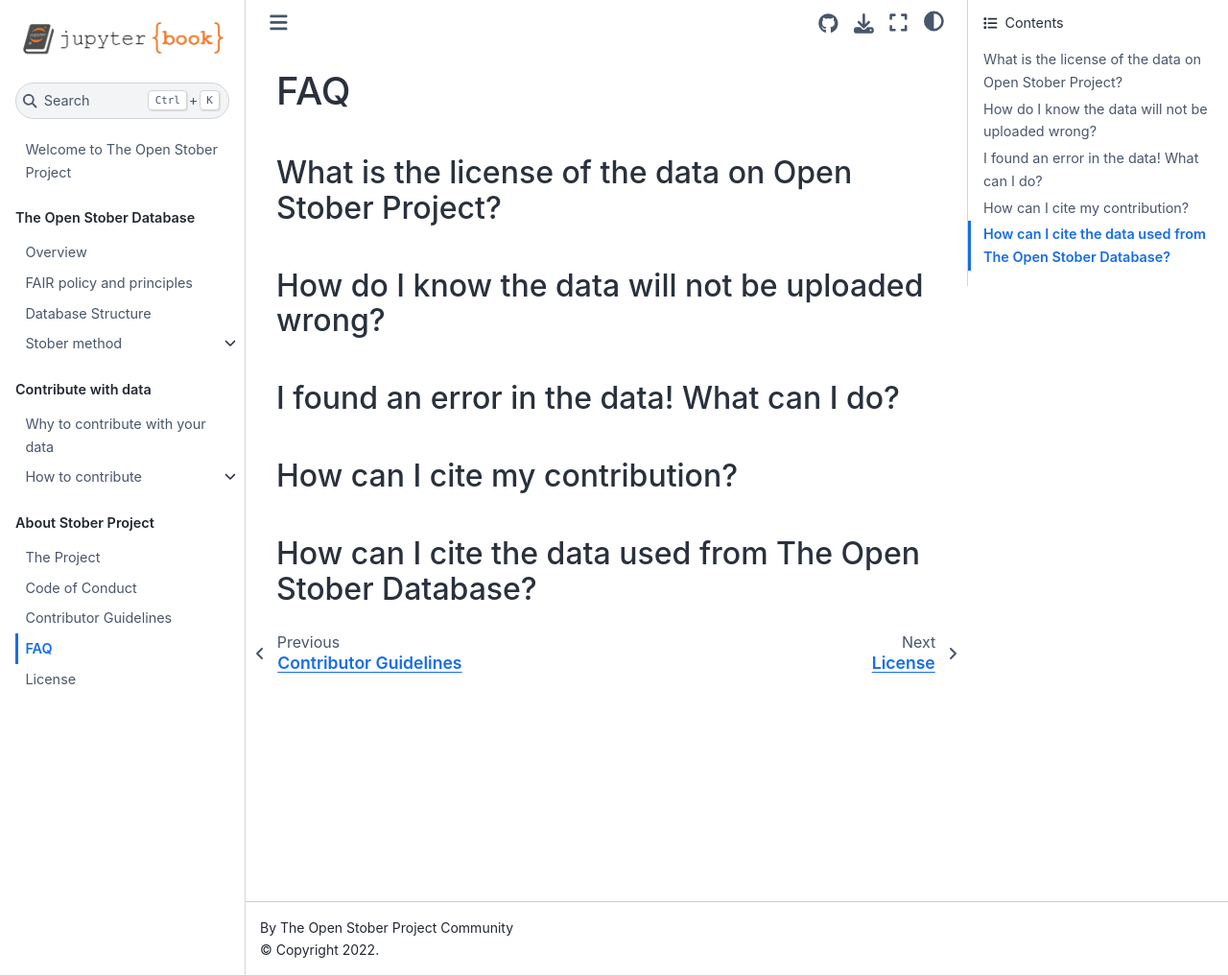
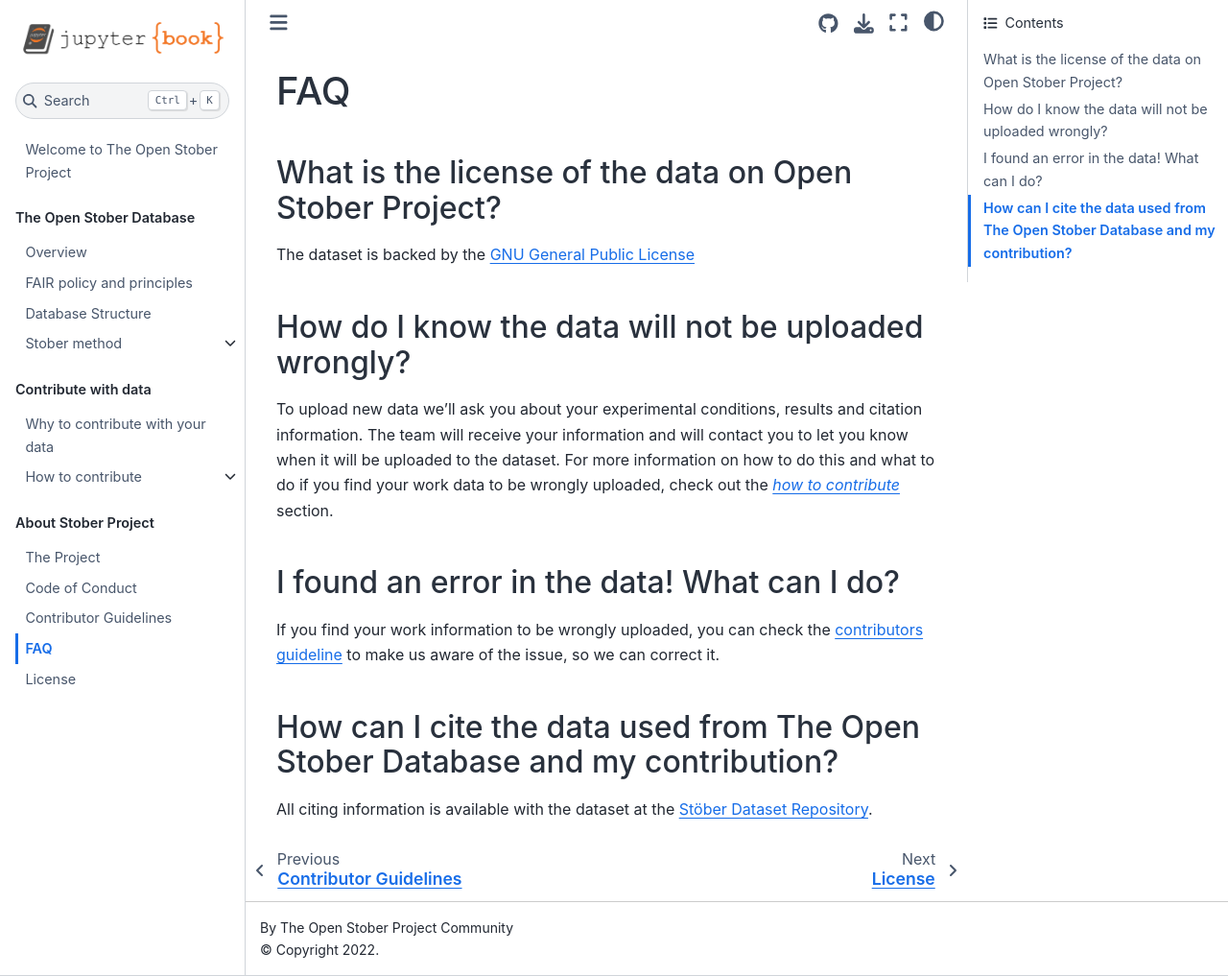
Before and after one commit to open-nanosystems/open-stober-project, a Jupyter Book: the page built from docs/about/FAQs.md, in a window 1280 px wide and 1017 px high. Shown: the whole window at 96% size. Built offline with Jupyter Book 1.0.4 settings and Sphinx 7.4.7 and the Sphinx Book theme 1.1.4, drawn with Linux system fonts in a browser that asks for light colours.

Commit message:
Update FAQs.md

```diff
--- a/docs/about/FAQs.md
+++ b/docs/about/FAQs.md
@@ -1,11 +1,14 @@
 # FAQ
 
 ### What is the license of the data on Open Stober Project?
+The dataset is backed by the [GNU General Public License](https://open-nanosystems.github.io/open-stober-project/about/License.html)
 
-### How do I know the data will not be uploaded wrong?
+### How do I know the data will not be uploaded wrongly?
+To upload new data we’ll ask you about your experimental conditions, results and citation information. The team will receive your information and will contact you to let you know when it will be uploaded to the dataset. For more information on how to do this and what to do if you find your work data to be wrongly uploaded, check out the [*how to contribute*](https://open-nanosystems.github.io/open-stober-project/contribute/how.html) section.
 
 ### I found an error in the data! What can I do?
+If you find your work information to be wrongly uploaded, you can check the [contributors guideline](https://open-nanosystems.github.io/open-stober-project/contribute/how.html) to make us aware of the issue, so we can correct it.
 
-### How can I cite my contribution?
+### How can I cite the data used from The Open Stober Database and my contribution?
 
-### How can I cite the data used from The Open Stober Database?
+All citing information is available with the dataset at the [Stöber Dataset Repository](https://doi.org/10.17605/OSF.IO/NR842).
```
